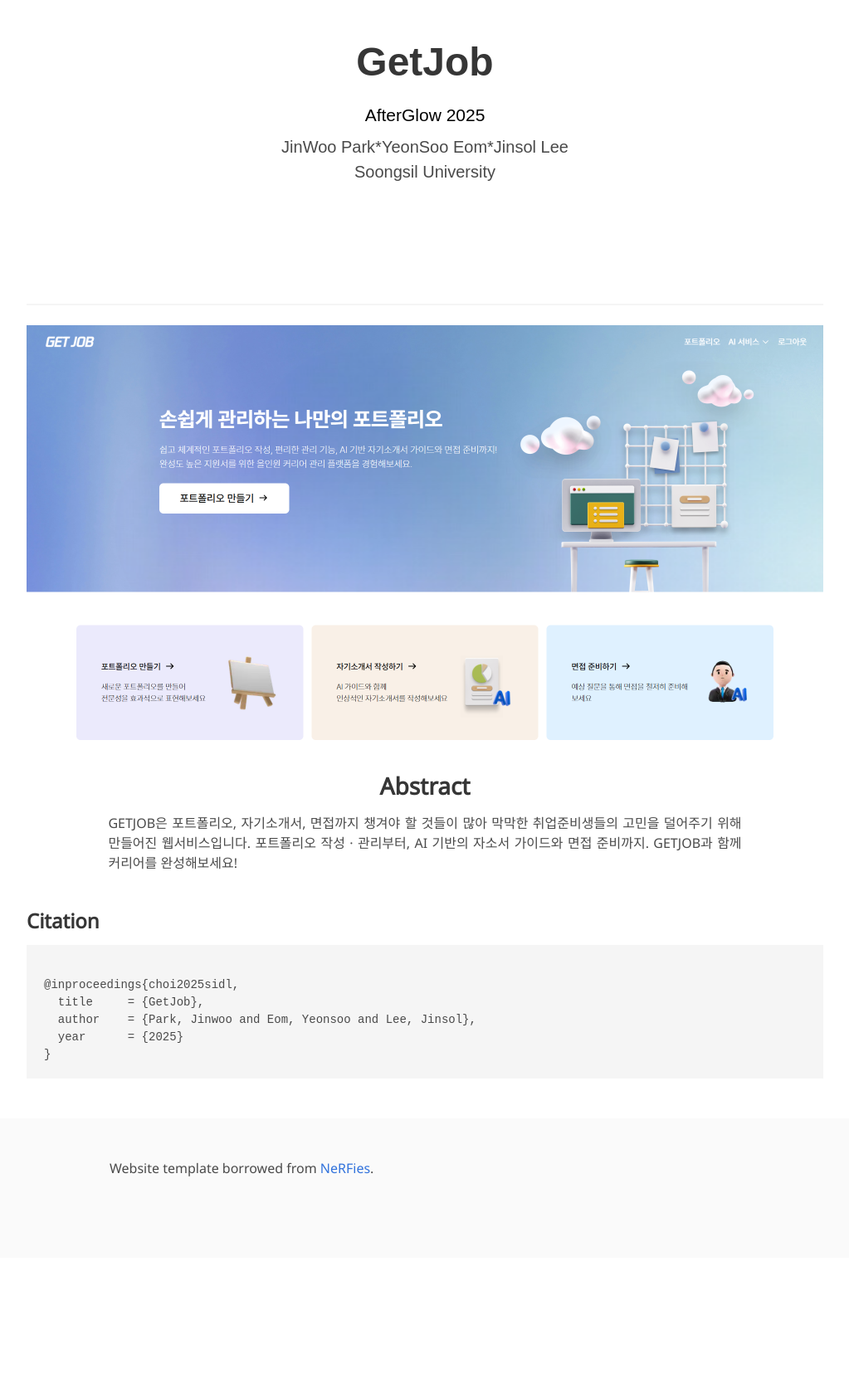
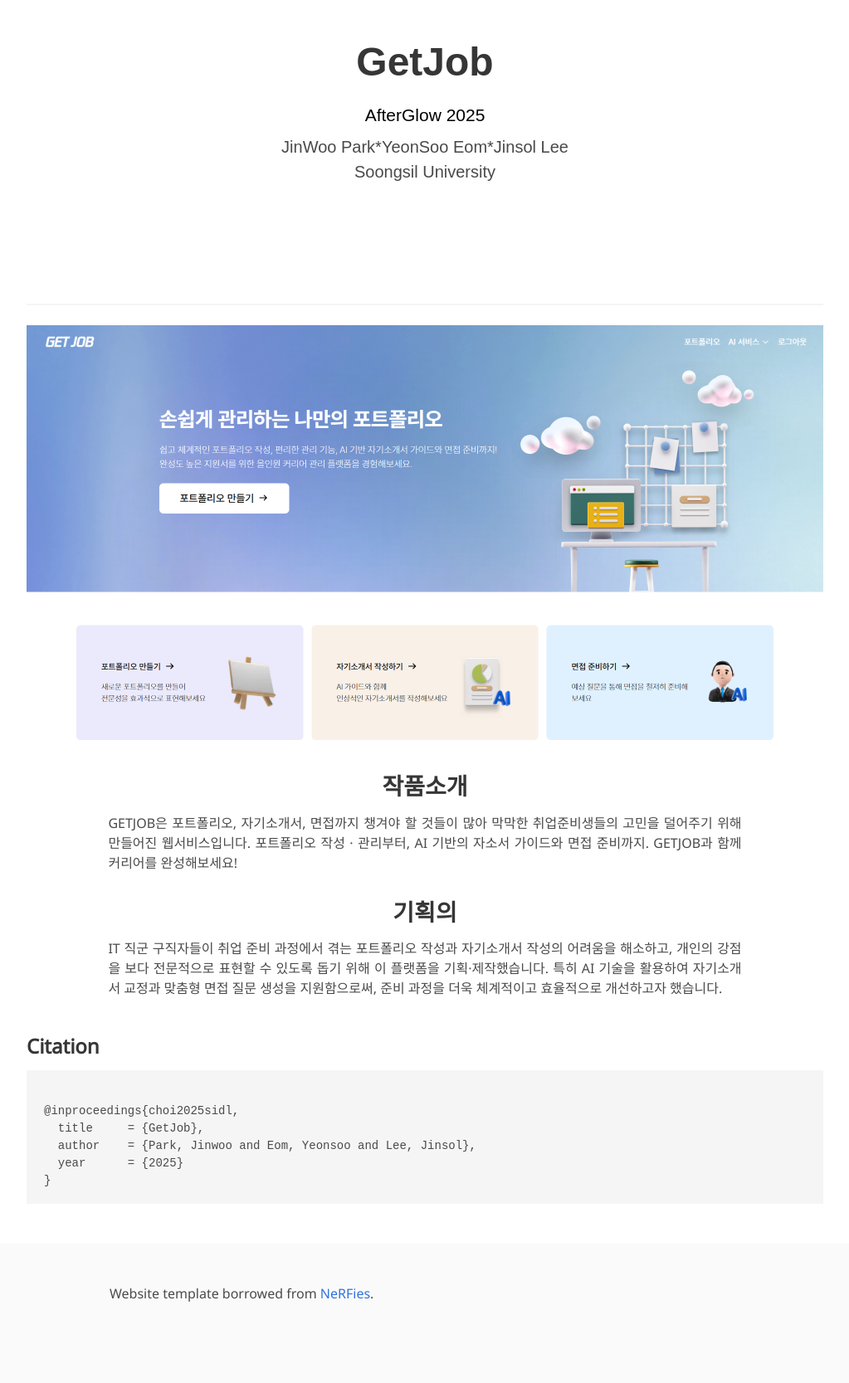
Before and after one commit to jinsoru1464/LeeJinSoo.github.io, a Jekyll site: the page built from index.md, in a window 1280 px wide. Shown: the whole page at 83% size, without its empty margins (128-1151 px from the left). Built offline with Jekyll 4.4.1, drawn with Linux system fonts in a browser that asks for light colours; some web fonts are replaced; before the commit the page ends 1516 px from its top, so only the background shows below that.

Commit message:
Update index.md

```diff
--- a/index.md
+++ b/index.md
@@ -21,9 +21,13 @@ affiliations:
 <!-- Using HTML to center the abstract -->
 <div class="columns is-centered has-text-centered">
   <div class="column is-four-fifths">
-    <h2>Abstract</h2>
+    <h2>작품소개</h2>
     <div class="content has-text-justified">
       GETJOB은 포트폴리오, 자기소개서, 면접까지 챙겨야 할 것들이 많아 막막한 취업준비생들의 고민을 덜어주기 위해 만들어진 웹서비스입니다. 포트폴리오 작성 · 관리부터, AI 기반의 자소서 가이드와 면접 준비까지. GETJOB과 함께 커리어를 완성해보세요!
+    </div>
+    <h2>기획의</h2>
+    <div class="content has-text-justified">
+      IT 직군 구직자들이 취업 준비 과정에서 겪는 포트폴리오 작성과 자기소개서 작성의 어려움을 해소하고, 개인의 강점을 보다 전문적으로 표현할 수 있도록 돕기 위해 이 플랫폼을 기획·제작했습니다. 특히 AI 기술을 활용하여 자기소개서 교정과 맞춤형 면접 질문 생성을 지원함으로써, 준비 과정을 더욱 체계적이고 효율적으로 개선하고자 했습니다.
     </div>
   </div>
 </div>
```
